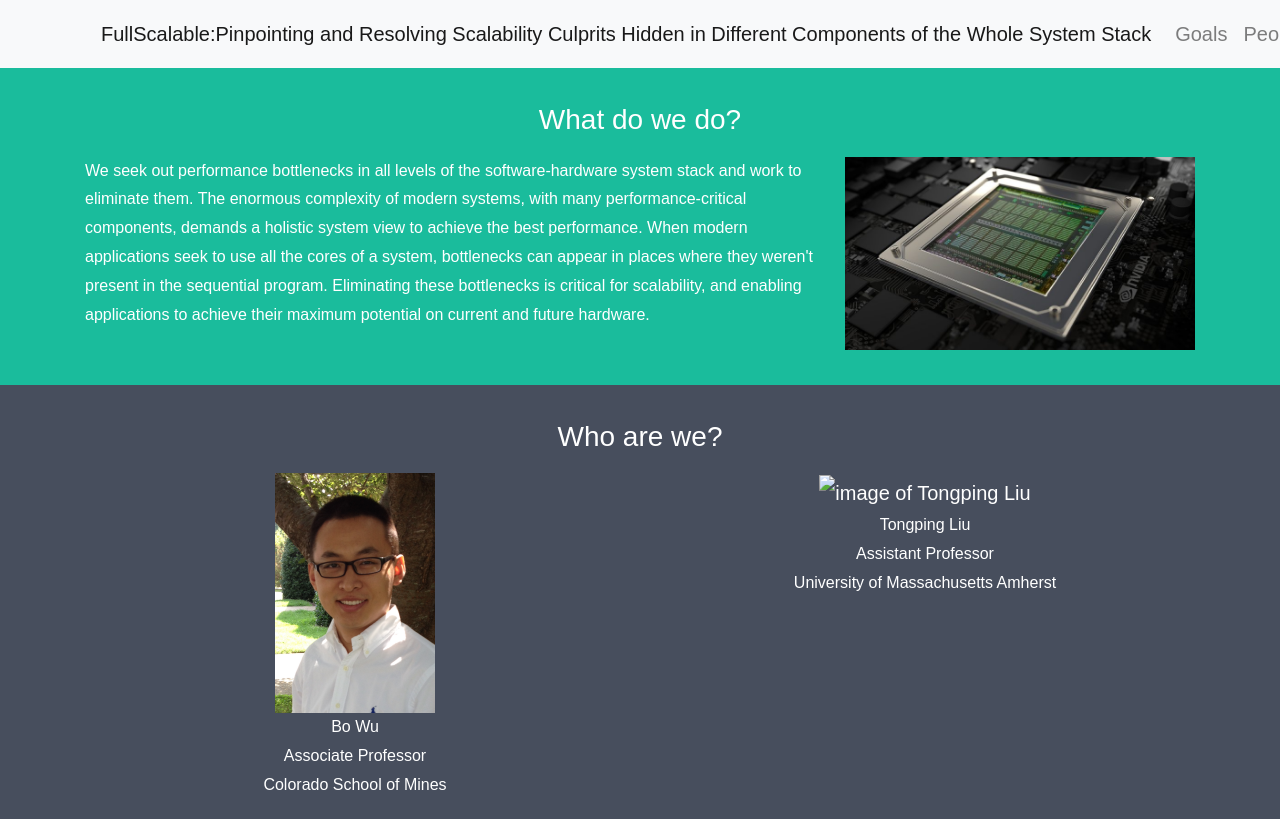
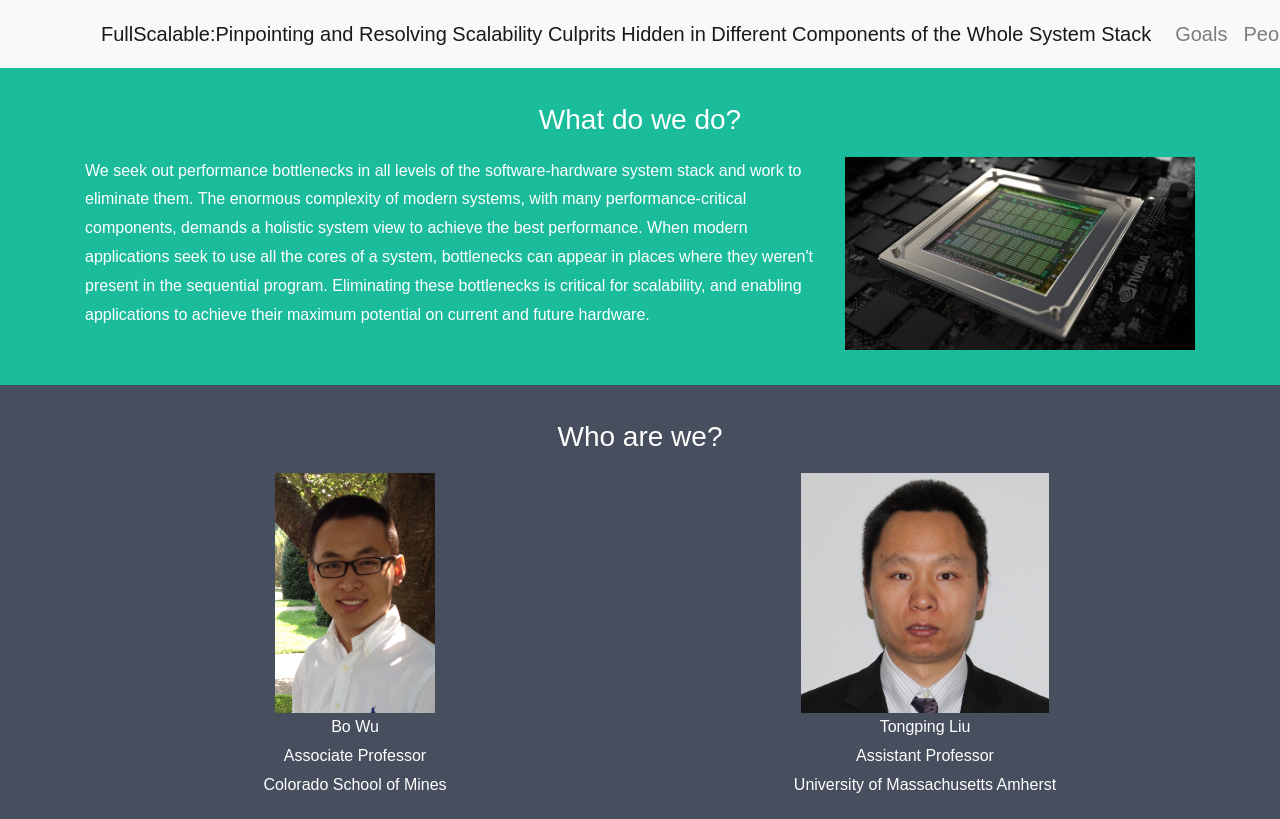
Before and after one commit to fullscalable/fullscalable.github.io, a plain HTML site: page index.html in a window 1280 px wide. Shown: the top 819 px of the page. Drawn offline with nearby package versions, Linux system fonts and the light colour scheme.

Commit message:
Update index.html

```diff
--- a/index.html
+++ b/index.html
@@ -100,7 +100,7 @@
           Colorado School of Mines</p>
         </div>
         <div class="col text-center">
-          <img src="tongping.jpg" class="img-fluid" alt="image of Tongping Liu" height="100">
+          <img src="tongping2.jpg" class="img-fluid" alt="image of Tongping Liu" height="100">
           <p>Tongping Liu <br>
           Assistant Professor <br>
           University of Massachusetts Amherst</p>
```
